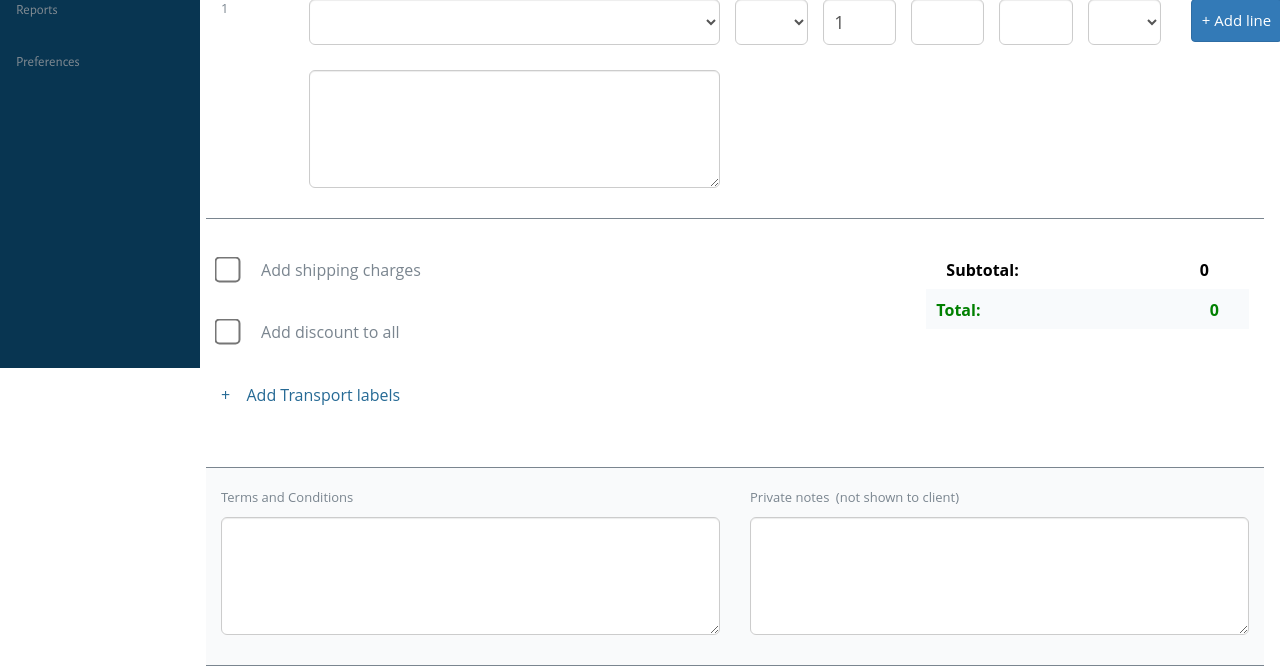
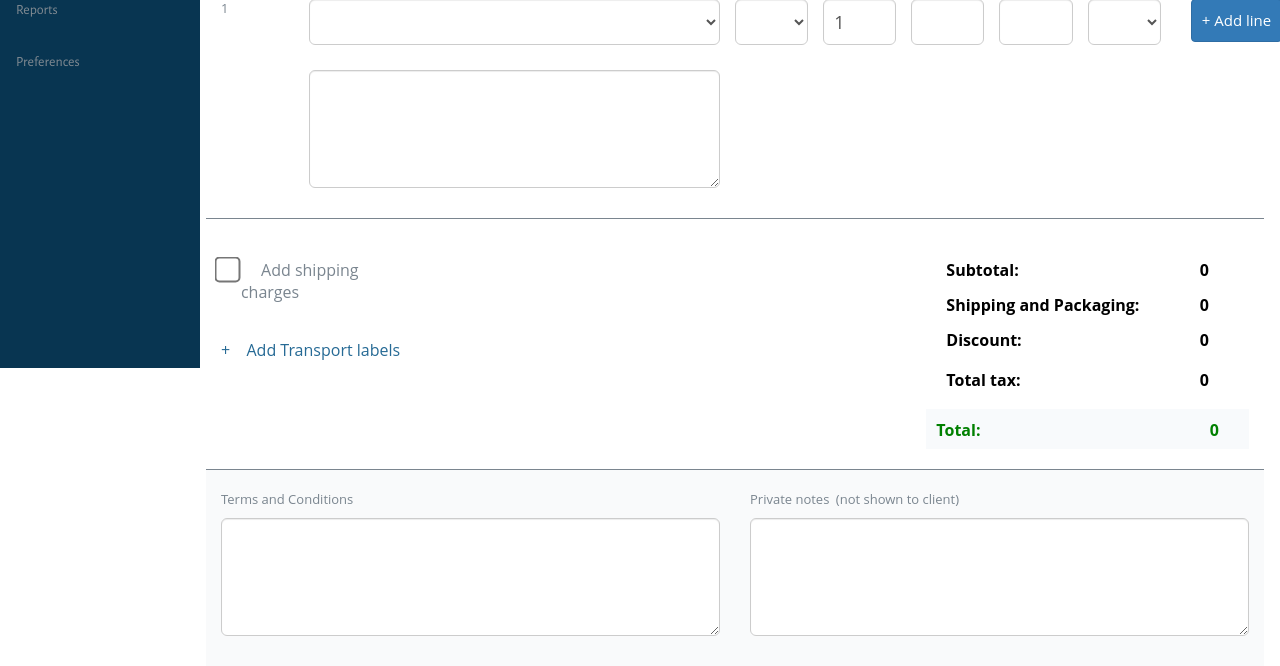
Before and after one commit to amohit1315/quotes, a Django app: template templates/new_invoice.html in a window 1280 px wide. Shown: the part 492-1158 px from the top of the page. Run offline with Django 3.2, Linux system fonts and the light colour scheme; the template is opened without the code that fills it: values that come from a table or form of the project are taken from there, others are empty; data comes from the database, SQL or seed files in the repository; some libraries are stand-ins or nearby versions.

Commit message:
updated new_invoice.html

```diff
--- a/templates/new_invoice.html
+++ b/templates/new_invoice.html
@@ -83,28 +83,28 @@ function myFunc() {
                         <div class="row">
                             <div class="col-md-4">
                                 <div class="form-group">
-                                    <label for="inputlg2" class="col-md-3 control-label" name="invoiecno" style="text-align:left">Invoice no</label>
+                                    <label for="inputlg2" class="col-md-3 control-label" style="text-align:left">Invoice no</label>
                                     <div class="col-md-4">
-                                        <input class="form-control input-lg" id="inputlg2" type="text">
+                                        <input class="form-control input-lg" name="invoiecno1" id="inputlg2" type="text">
                                     </div>
                                     <div class="col-md-5">
-                                        <input class="form-control input-lg" id="" type="text">
+                                        <input class="form-control input-lg" name="invoiecno2" id="" type="text">
                                     </div>
                                 </div>
                             </div>
                             <div class="col-md-4">
                                 <div class="form-group">
-                                    <label for="inputlg3" class="col-md-4 control-label" name="invoicedate" style="text-align:right">Invoice Date</label>
+                                    <label for="inputlg3" class="col-md-4 control-label" style="text-align:right">Invoice Date</label>
                                     <div class="col-md-8">
-                                        <input class="form-control input-lg" id="inputlg3" type="date">
+                                        <input class="form-control input-lg" id="inputlg3" name="invoicedate" type="date">
                                     </div>
                                 </div>
                             </div>
                             <div class="col-md-4">
                                 <div class="form-group">
-                                    <label for="inputlg4" class="col-md-4 control-label" name="paymentterms" style="text-align:right">Payment Terms</label>
+                                    <label for="inputlg4" class="col-md-4 control-label" style="text-align:right">Payment Terms</label>
                                     <div class="col-md-8">
-                                        <input class="form-control input-lg" id="inputlg4" type="text">
+                                        <input class="form-control input-lg" id="inputlg4" name="paymentterms" type="text">
                                     </div>
                                 </div>
                             </div>
@@ -112,17 +112,17 @@ function myFunc() {
                         <div class="row">
                             <div class="col-md-4">
                                 <div class="form-group">
-                                    <label for="inputlg6" class="col-md-3 control-label" name="pono" style="text-align:left">PO no</label>
+                                    <label for="inputlg6" class="col-md-3 control-label" style="text-align:left">PO no</label>
                                     <div class="col-md-9">
-                                        <input class="form-control input-lg" id="inputlg6" type="number">
+                                        <input class="form-control input-lg" id="inputlg6" name="pono" type="number">
                                     </div>
                                 </div>
                             </div>
                             <div class="col-md-4">
                                 <div class="form-group">
-                                    <label for="inputlg5" class="col-md-4 control-label" name="duedate" style="text-align:right">Due Date</label>
+                                    <label for="inputlg5" class="col-md-4 control-label" style="text-align:right">Due Date</label>
                                     <div class="col-md-8">
-                                        <input class="form-control input-lg" id="inputlg5" type="date">
+                                        <input class="form-control input-lg" id="inputlg5" name="duedate" type="date">
                                     </div>
                                 </div>
                             </div>
@@ -232,6 +232,8 @@ function myFunc() {
                             </div>
                             <input type="hidden" id="counter" name="counter" value="1">
                             <input type="hidden" id="totalp" name="totalp" value="0">
+                            <input type="hidden" id="di" name="d" value="0">
+                            <input type="hidden" id="tap" name="t" value="0">
                             <div class="col-md-1" >
                                 <div class="form-group" style="padding:0px; margin-right:0px;">
                                     <div class="col-md-12" style="padding:0px; margin:0px;">
@@ -303,8 +305,8 @@ function myFunc() {
                                     var cell7 = row.insertCell(6);
                                     var cell8 = row.insertCell(7);
                                     cell1.innerHTML = counter;
-                                    div1.innerHTML = itemname
-                                    div2.innerHTML = desc
+                                    div1.innerHTML = itemname;
+                                    div2.innerHTML = desc;
                                     cell2.appendChild(div1);
                                     cell2.appendChild(div2);
                                     cell3.innerHTML = unit;
@@ -312,8 +314,8 @@ function myFunc() {
                                     cell5.innerHTML = price;
                                     cell6.innerHTML = discount;
                                     cell7.innerHTML = z;
-                                    pr = parseInt(qty) * parseInt(price)
-                                    cell8.innerHTML = pr - parseInt(discount) * parseInt(pr) / 100 + parseInt(tax) * parseInt(pr) / 100
+                                    pr = parseInt(qty) * parseInt(price);
+                                    cell8.innerHTML = pr - parseInt(discount) * parseInt(pr) / 100 + parseInt(tax) * parseInt(pr) / 100;
 
                                     <!--empty cells-->
                                     document.getElementById("itemname").value = '';
@@ -323,10 +325,17 @@ function myFunc() {
                                     document.getElementById("discount").value = '';
                                     document.getElementById("tax").value = '';
                                     document.getElementById("desc").value = '';
-                                    document.getElementById("totalp").value = parseInt(p) + parseInt(cell8.innerHTML)
-                                    document.getElementById("subtotalval").innerText = parseInt(pr) + parseInt(document.getElementById("subtotalval").innerText)
-                                    document.getElementById("totalval").innerText =  parseInt(document.getElementById("totalp").value)
-
+                                    document.getElementById("totalp").value = parseInt(p) + parseInt(cell8.innerHTML);
+                                    document.getElementById("subtotalval").innerText = parseInt(pr) + parseInt(document.getElementById("subtotalval").innerText);
+                                    document.getElementById("totalval").innerText =  parseInt(document.getElementById("totalp").value);
+                                    document.getElementById("di").value = parseInt(document.getElementById("di").value) + parseInt(discount) * parseInt(pr) / 100;
+                                    document.getElementById("tap").value = parseInt(document.getElementById("tap").value) + parseInt(tax) * parseInt(pr) / 100;
+                                    document.getElementById("taval").innerText = document.getElementById("tap").value;
+                                    var ship = document.getElementById("shippingval").innerText;
+                                    if (ship == "") {
+                                        ship = "0";
+                                    }
+                                    document.getElementById("discval").innerText = document.getElementById("di").value;
                                     <!--create dummy hidden field-->
                                     var item = document.createElement("input");
                                     item.type = "hidden";
@@ -351,7 +360,7 @@ function myFunc() {
                                     var tax1 = document.createElement("input");
                                     tax1.type = "hidden";
                                     tax1.value = String(tax);
-                                    tax1.name = "tax" + counter
+                                    tax1.name = "taxu" + counter
                                     var desc1 = document.createElement("input");
                                     desc1.type = "hidden";
                                     desc1.value = String(desc);
@@ -385,11 +394,54 @@ function myFunc() {
                 </div>
                 <div class="row" style="border-bottom: 1px solid #7a858f; padding-bottom:10px; padding-top:20px;">
                     <div class="col-sm-8">
-                        <div class="checkbox" style="padding:20px 20px 40px 0px">
-                            <label><input type="checkbox" name="shipping" value=""><span style="padding:20px; font-size:16px">Add shipping charges</span></label>
+                        <div class="row" style="margin:0px; padding-bottom:20px">
+                            <script>
+                                function validate() {
+                                    if (document.getElementById('hola').checked) {
+                                        var x = document.getElementById("hola1");
+                                        x.style.display = "block";
+                                    } else {
+                                        var x = document.getElementById("hola1");
+                                        document.getElementById("val").innerText = 0;
+                                        document.getElementById("val").value = 0;
+                                        x.style.display = "none";
+                                        z = document.getElementById("totalp").value;
+                                        if (z == 0) {
+                                            z = "0";
+                                        }
+                                        document.getElementById("totalval").innerText = z;
+                                        document.getElementById("shippingval").innerText = "0";
+                                    }
+                                }
+                                function keyup() {
+                                    var x = document.getElementById("val").value;
+                                    if (x == "") {
+                                     x = "0";
+                                    }
+                                    document.getElementById("shippingval").innerText = x;
+                                    var y = document.getElementById("totalp").value;
+                                    if (y == "") {
+                                        y = "0";
+                                    }
+                                    console.log(y);
+                                    console.log(x);
+                                    document.getElementById("totalval").innerText = parseInt(y) + parseInt(x);
+                                    document.getElementById("totalp").value = parseInt(y) + parseInt(x);
+                                }
+                            </script>
+                        <div class="form-group">
+                            <div class="checkbox" style="padding:20px 20px 20px 0px" onclick="validate()">
+                                <label class="col-md-12">
+                                    <div class="col-md-3">
+                                        <input id="hola" type="checkbox" name="shipping" value="">
+                                        <span style="padding:20px; font-size:16px">Add shipping charges</span>
+                                    </div>
+                                    <div class="col-md-3" style="display:none" id="hola1">
+                                        <input type="number" class="form-control input-lg" id="val" name="cship" value="0" onkeyup="keyup()">
+                                    </div>
+                                </label>
+                            </div>
                         </div>
-                        <div class="checkbox" style="padding:0px 20px 40px 0px">
-                            <label><input type="checkbox" name="adddiscount" value=""><span style="padding:20px; font-size:16px">Add discount to all</span></label>
                         </div>
                         <p style="padding:0px 20px 40px 0px; color:#266a95; font-size:16px" class="show1" onclick="doit()">
                             + &ensp; Add Transport labels
@@ -398,60 +450,72 @@ function myFunc() {
                             <div class="col-sm-1"></div>
                             <div class="col-sm-6">
                             <div class="form-group">
-                                <label for="waybillno" class="col-md-5 control-label" name="waybillno" style="text-align:left">Waybill No.</label>
+                                <label for="waybillno" class="col-md-5 control-label" style="text-align:left">Waybill No.</label>
                                 <div class="col-md-7">
-                                    <input class="form-control input-lg" id="waybillno" type="text">
+                                    <input class="form-control input-lg" id="waybillno" name="waybillno" type="text">
                                 </div>
                             </div>
                             <div class="form-group">
-                                <label for="lr" class="col-md-5 control-label" name="lr" style="text-align:left">LR No.</label>
+                                <label for="lr" class="col-md-5 control-label" style="text-align:left">LR No.</label>
                                 <div class="col-md-7">
-                                    <input class="form-control input-lg" id="lr" type="text">
+                                    <input class="form-control input-lg" id="lr" name="lr" type="text">
                                 </div>
                             </div>
                             <div class="form-group">
-                                <label for="challan" class="col-md-5 control-label" name="challan" style="text-align:left">Challan No.</label>
+                                <label for="challan" class="col-md-5 control-label" style="text-align:left">Challan No.</label>
                                 <div class="col-md-7">
-                                    <input class="form-control input-lg" id="challan" type="text">
+                                    <input class="form-control input-lg" id="challan" name="challan" type="text">
                                 </div>
                             </div>
                             <div class="form-group">
-                                <label for="vehicle" class="col-md-5 control-label" name="vehicale" style="text-align:left">Vehicle No.</label>
+                                <label for="vehicle" class="col-md-5 control-label" style="text-align:left">Vehicle No.</label>
                                 <div class="col-md-7">
-                                    <input class="form-control input-lg" id="vehicle" type="text">
+                                    <input class="form-control input-lg" id="vehicle" name="vehicle" type="text">
                                 </div>
                             </div>
                             <div class="form-group">
-                                <label for="ship" class="col-md-5 control-label" name="ship" style="text-align:left">Ship by</label>
+                                <label for="ship" class="col-md-5 control-label" style="text-align:left">Ship by</label>
                                 <div class="col-md-7">
-                                    <input class="form-control input-lg" id="ship" type="text">
+                                    <input class="form-control input-lg" id="ship" name="ship" type="text">
                                 </div>
                             </div>
                             <div class="form-group">
-                                <label for="t1" class="col-md-5 control-label" name="t1" style="text-align:left">Transporter name</label>
+                                <label for="t1" class="col-md-5 control-label" style="text-align:left">Transporter name</label>
                                 <div class="col-md-7">
-                                    <input class="form-control input-lg" id="t1" type="text">
+                                    <input class="form-control input-lg" id="t1" name="t1" type="text">
                                 </div>
                             </div>
                             <div class="form-group">
-                                <label for="t2" class="col-md-5 control-label" name="t2" style="text-align:left">Transporter id</label>
+                                <label for="t2" class="col-md-5 control-label" style="text-align:left">Transporter id</label>
                                 <div class="col-md-7">
-                                    <input class="form-control input-lg" id="t2" type="text">
+                                    <input class="form-control input-lg" id="t2" name="t2" type="text">
                                 </div>
                             </div>
                             <div class="form-group">
-                                <label for="t3" class="col-md-5 control-label" name="t3" style="text-align:left">Transporter GSTIN</label>
+                                <label for="t3" class="col-md-5 control-label" style="text-align:left">Transporter GSTIN</label>
                                 <div class="col-md-7">
-                                    <input class="form-control input-lg" id="t3" type="text">
+                                    <input class="form-control input-lg" id="t3" name="t3" type="text">
                                 </div>
                             </div>
                             </div>
                         </div>
                     </div>
                     <div class="col-sm-4">
-                        <p style="height:40px;padding:20px;">
+                        <p style="height:40px;padding:20px 20px 0px 20px;">
                             <strong id="subtotal" style="float:left;font-size:16px;color:black">Subtotal:</strong>
                             <strong id="subtotalval" style="float:right;font-size:16px;padding:0px 20px 0px 0px;color:black">0</strong>
+                        </p>
+                        <p style="height:30px;padding:5px 20px 0px 20px;">
+                            <strong id="shipping" style="float:left;font-size:16px;color:black">Shipping and Packaging:</strong>
+                            <strong id="shippingval" style="float:right;font-size:16px;padding:0px 20px 0px 0px;color:black">0</strong>
+                        </p>
+                        <p style="height:30px;padding:0px 20px 0px 20px;">
+                            <strong id="disc" style="float:left;font-size:16px;color:black">Discount:</strong>
+                            <strong id="discval" style="float:right;font-size:16px;padding:0px 20px 0px 0px;color:black">0</strong>
+                        </p>
+                        <p style="height:30px;padding:0px 20px 0px 20px;">
+                            <strong id="ta" style="float:left;font-size:16px;color:black">Total tax:</strong>
+                            <strong id="taval" style="float:right;font-size:16px;padding:0px 20px 0px 0px;color:black">0</strong>
                         </p>
                         <p style="background-color:#f8fafc;height:40px;padding:10px;">
                             <strong id="totalv" style="float:left;color:green;font-size:16px">Total:</strong>
```
